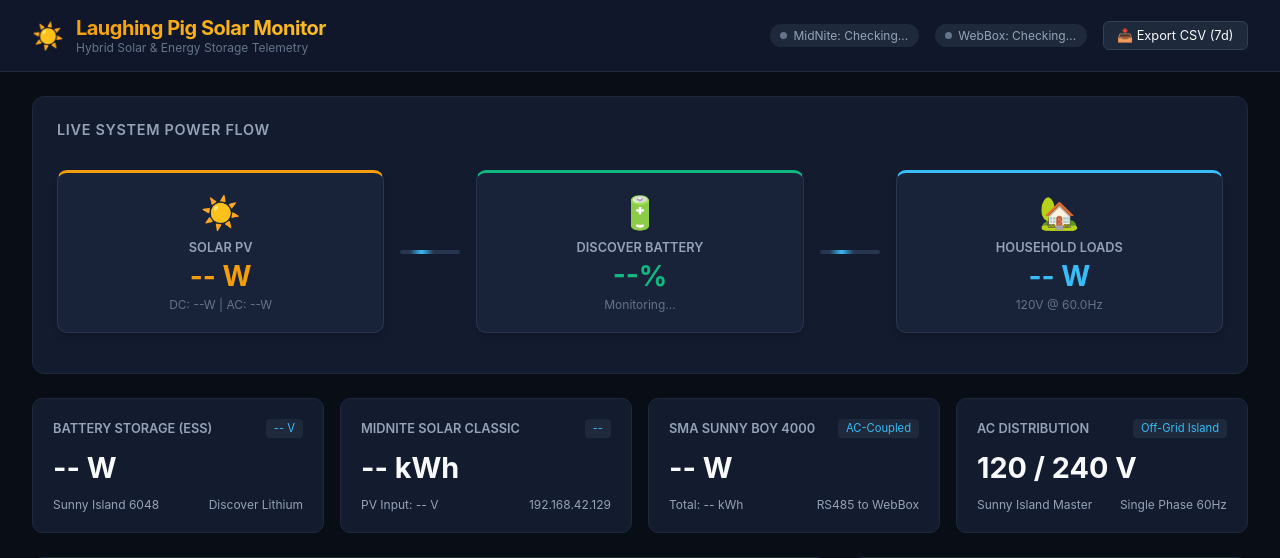
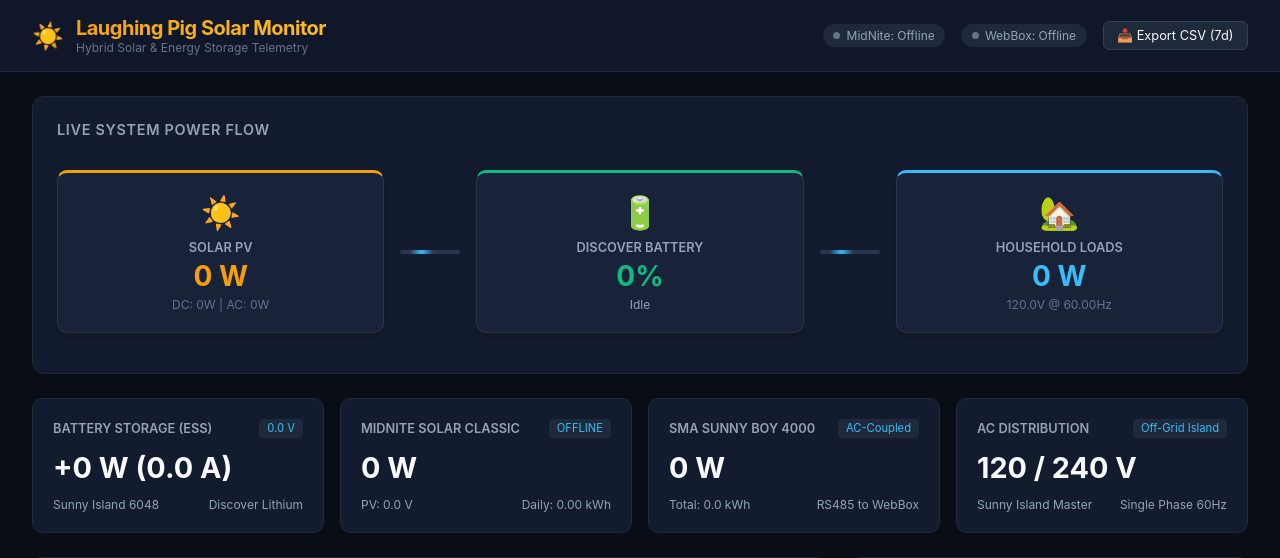
Before and after one commit to lourusso/laughing-pig-solar-monitor, a FastAPI app: page / in a window 1280 px wide. Shown: the top 558 px of the page. Run offline with FastAPI, Linux system fonts and the light colour scheme; data comes from the database, SQL or seed files in the repository; data that the repository does not hold is empty.

Commit message:
Update MidNite Solar Classic card to display current Watts as primary stat

```diff
--- a/src/web/static/js/dashboard.js
+++ b/src/web/static/js/dashboard.js
@@ -44,6 +44,7 @@ async function fetchLiveTelemetry() {
 
     // MidNite Details
     document.getElementById("midnite-stage").textContent = data.charge_stage || "OFFLINE";
+    document.getElementById("midnite-power").textContent = `${dcPv} W`;
     document.getElementById("midnite-pv-v").textContent = `${(data.pv_dc_volts || 0).toFixed(1)} V`;
     document.getElementById("midnite-daily").textContent = `${(data.pv_dc_daily_kwh || 0).toFixed(2)} kWh`;
 
--- a/src/web/templates/index.html
+++ b/src/web/templates/index.html
@@ -91,10 +91,10 @@
           <span class="stat-title">MIDNITE SOLAR CLASSIC</span>
           <span id="midnite-stage" class="stat-badge">--</span>
         </div>
-        <div id="midnite-daily" class="stat-main">-- kWh</div>
+        <div id="midnite-power" class="stat-main">-- W</div>
         <div class="stat-footer">
-          <span>PV Input: <span id="midnite-pv-v">-- V</span></span>
-          <span>192.168.42.129</span>
+          <span>PV: <span id="midnite-pv-v">-- V</span></span>
+          <span>Daily: <span id="midnite-daily">-- kWh</span></span>
         </div>
       </div>
 
```
